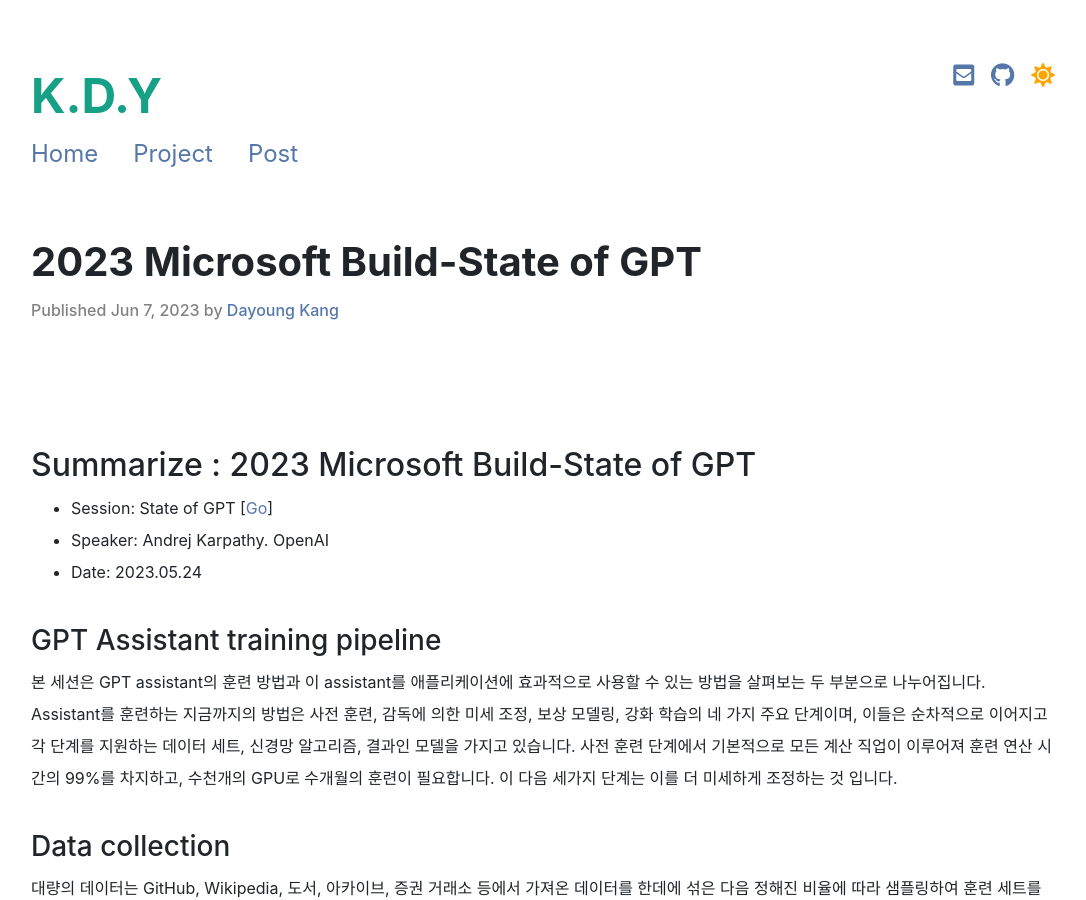
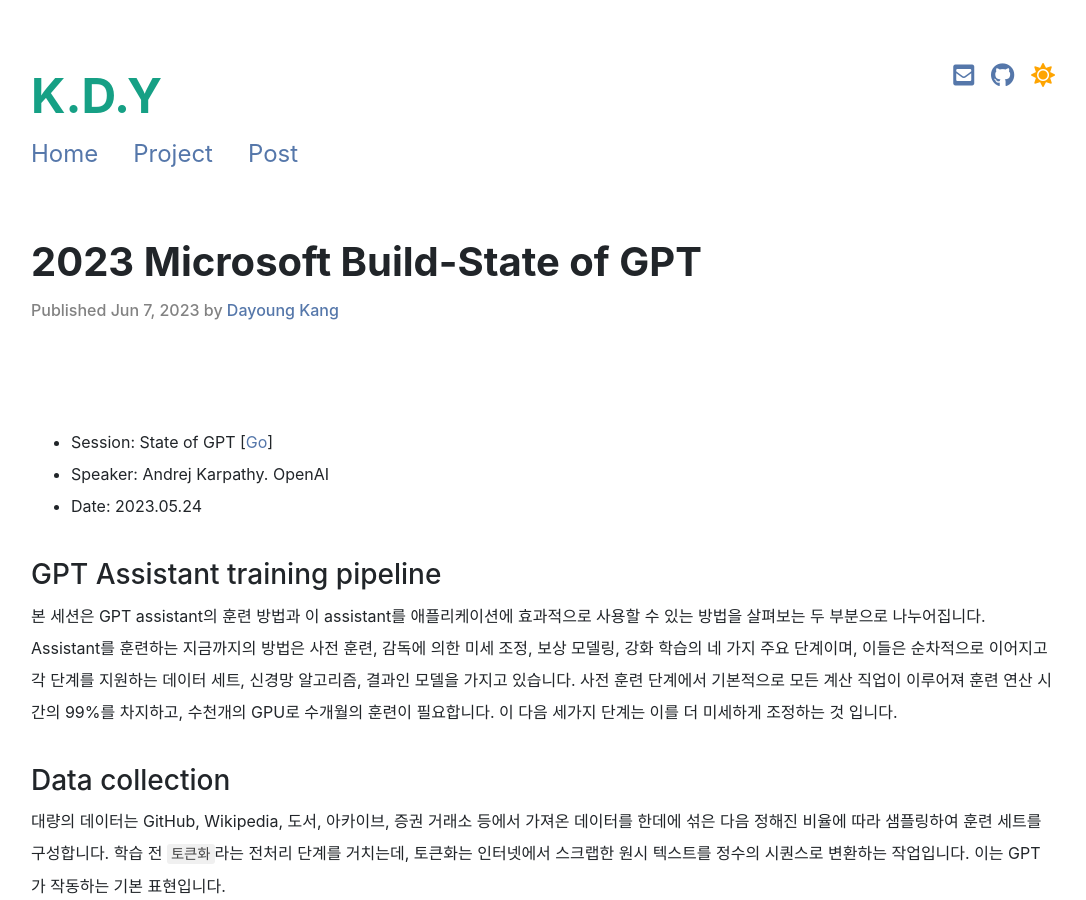
Before and after one commit to riverallzero/riverallzero.github.io, a Jekyll site: the page built from _posts/2023-06-07-StateOfGPT.md, in a window 1280 px wide and 900 px high. Shown: the whole window, without its empty margins (97-1183 px from the left). Built offline with Jekyll 4.4.1, drawn with Linux system fonts in a browser that asks for light colours; nearby versions of some CDN libraries; a style sheet for code colours, icons or effects is not loaded.

Commit message:
remove post title in contents

```diff
--- a/_posts/2023-06-07-StateOfGPT.md
+++ b/_posts/2023-06-07-StateOfGPT.md
@@ -6,7 +6,6 @@
 splash_img_caption: Representative Image
 ---
 
-## Summarize : 2023 Microsoft Build-State of GPT
 - Session: State of GPT [[Go](https://build.microsoft.com/en-US/sessions/db3f4859-cd30-4445-a0cd-553c3304f8e2)]
 - Speaker: Andrej Karpathy. OpenAI
 - Date: 2023.05.24
```
